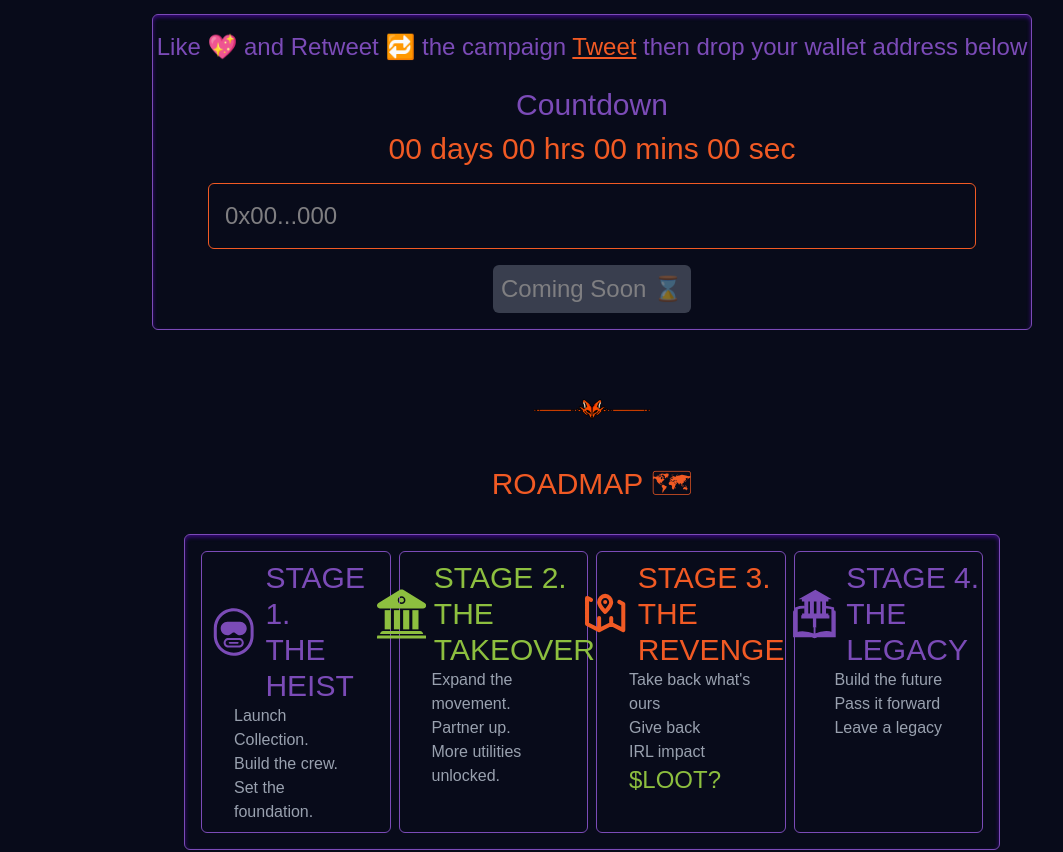
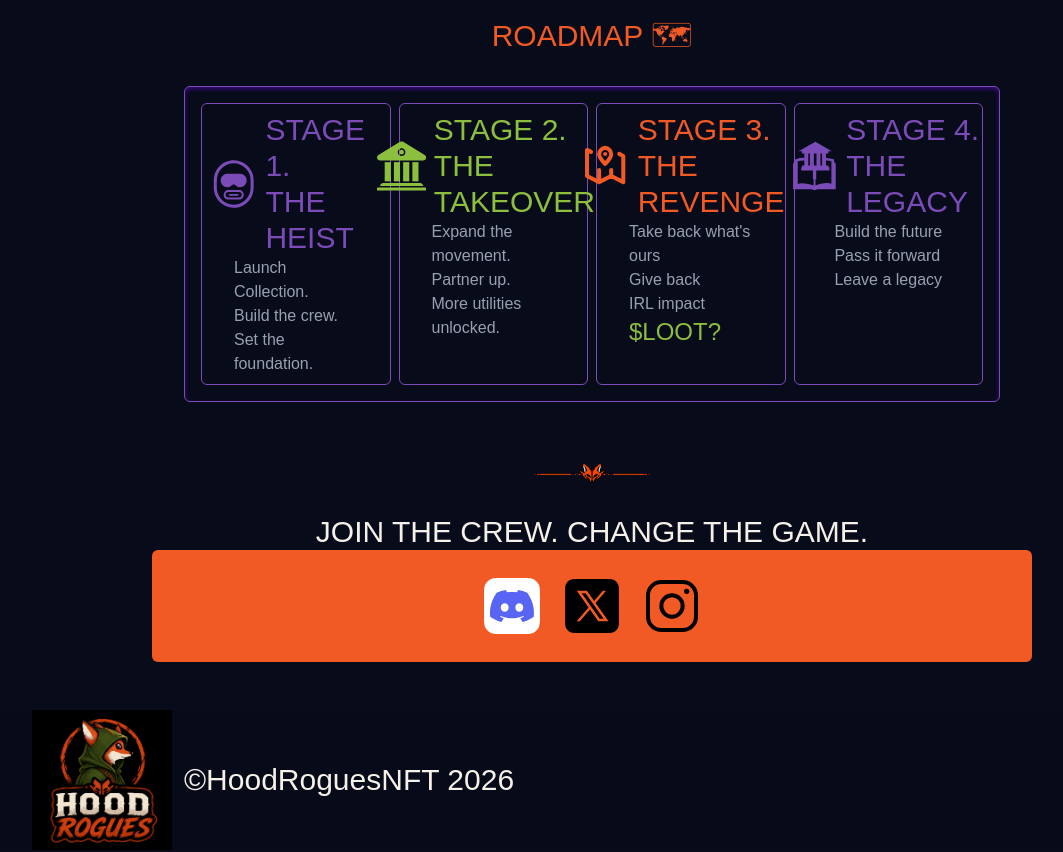
Before and after one commit to 0xStacker/Hooded-Bandit, a React (Vite) app: page / in a window 1280 px wide. Shown: the part 2260-3112 px from the top of the page, without its empty margins (48-1111 px from the left). Built offline with nearby package versions, Linux system fonts and the light colour scheme; a web font is replaced by a local one.

Commit message:
remove form + update footer

```diff
--- a/src/App.tsx
+++ b/src/App.tsx
@@ -5,7 +5,7 @@ import { Hero } from "./assets/components/hero";
 import { Navbar } from "./assets/components/navbar";
 import { Roadmap } from "./assets/components/roadmap";
 import { Showcase } from "./assets/components/showcase";
-import { Form } from "./assets/components/form"
+// import { Form } from "./assets/components/form"
 
 import {Route, Routes} from "react-router-dom"
 
@@ -18,7 +18,7 @@ export function App(){
                     <Hero />
                     <Collection />
                     <Showcase />
-                    <Form />
+                    {/* <Form /> */}
                     <Roadmap />
                     <Contact />
                 </div>
--- a/src/assets/components/footer.tsx
+++ b/src/assets/components/footer.tsx
@@ -5,7 +5,7 @@ export function Footer(){
         <div className="bg-[#070A18] self-center px-8">
             <div className="flex flex-row gap-3 items-center">
                 <img src={logo} className="w-1/8" alt="Hooded Bandits logo" />
-                <p className="text-3xl text-bandit-text font-bandit"> ©HoodedBanditsNFT 2026</p></div>
+                <p className="text-3xl text-bandit-text font-bandit"> ©HoodRoguesNFT 2026</p></div>
 
         </div>
     )
```
